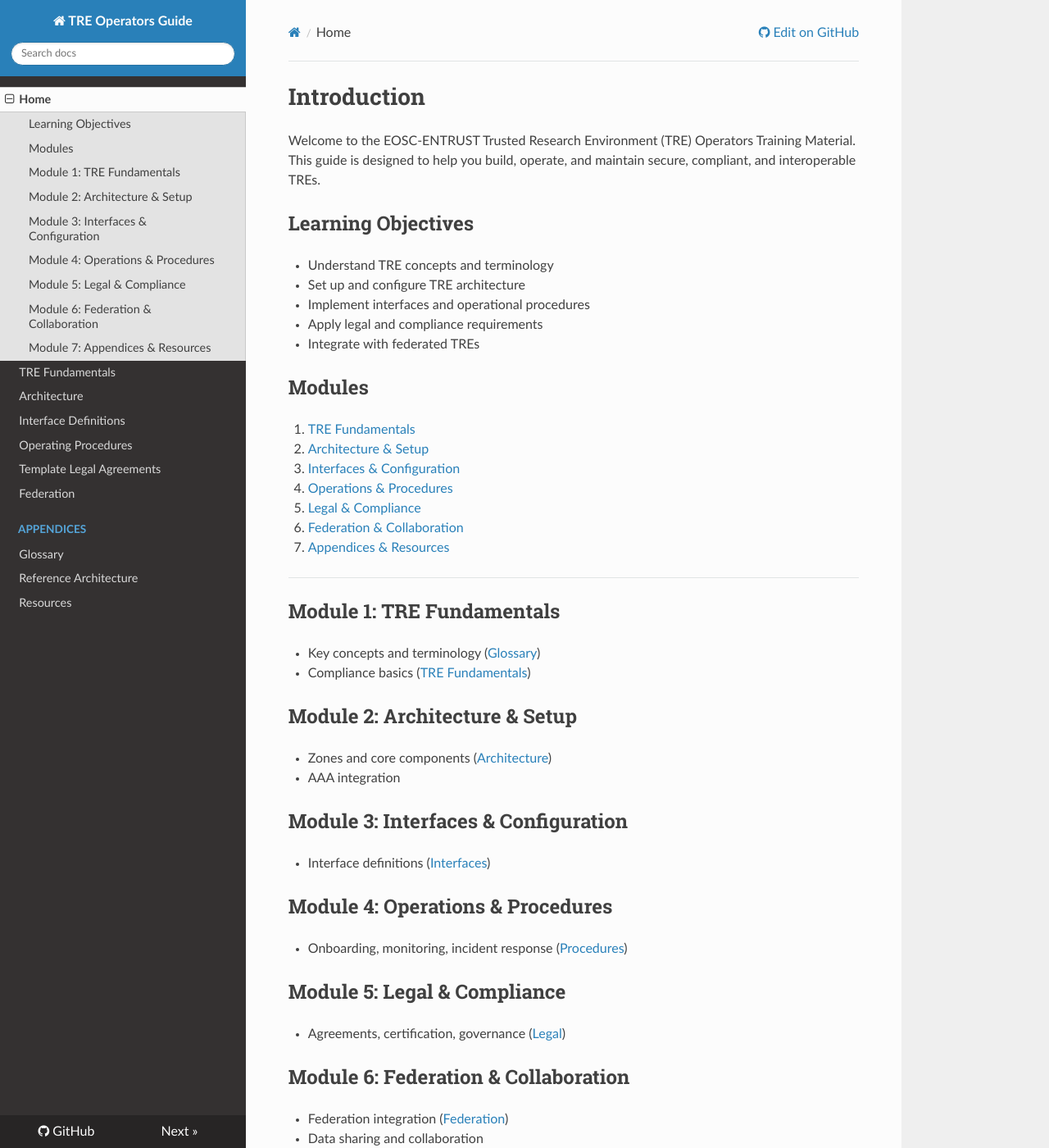
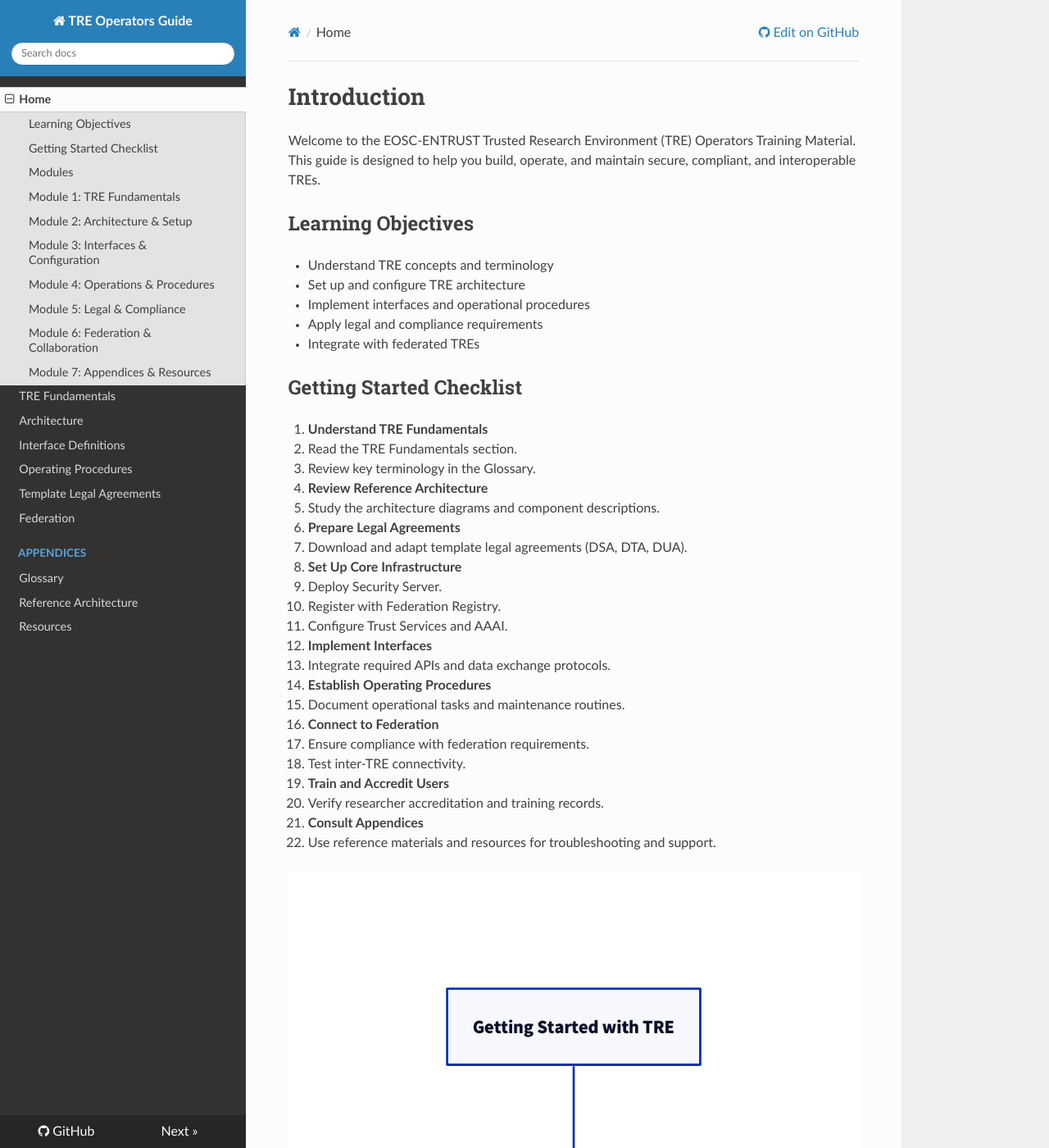
Before and after one commit to unioslo/tre-operators-docs, an MkDocs documentation site: the page built from docs/index.md, in a window 1280 px wide and 1400 px high. Shown: the whole window at 82% size. Built offline with MkDocs 1.6.1, drawn with Linux system fonts in a browser that asks for light colours; nearby versions of some CDN libraries; some of the changed text lies outside the part shown.

Commit message:
Implement code changes to enhance functionality and improve performance

```diff
--- a/docs/index.md
+++ b/docs/index.md
@@ -8,6 +8,42 @@ Welcome to the EOSC-ENTRUST Trusted Research Environment (TRE) Operators Trainin
 - Implement interfaces and operational procedures
 - Apply legal and compliance requirements
 - Integrate with federated TREs
+
+## Getting Started Checklist
+
+1. **Understand TRE Fundamentals**
+   - Read the TRE Fundamentals section.
+   - Review key terminology in the Glossary.
+
+2. **Review Reference Architecture**
+   - Study the architecture diagrams and component descriptions.
+
+3. **Prepare Legal Agreements**
+   - Download and adapt template legal agreements (DSA, DTA, DUA).
+
+4. **Set Up Core Infrastructure**
+   - Deploy Security Server.
+   - Register with Federation Registry.
+   - Configure Trust Services and AAAI.
+
+5. **Implement Interfaces**
+   - Integrate required APIs and data exchange protocols.
+
+6. **Establish Operating Procedures**
+   - Document operational tasks and maintenance routines.
+
+7. **Connect to Federation**
+   - Ensure compliance with federation requirements.
+   - Test inter-TRE connectivity.
+
+8. **Train and Accredit Users**
+   - Verify researcher accreditation and training records.
+
+9. **Consult Appendices**
+   - Use reference materials and resources for troubleshooting and support.
+
+![Getting Started Flowchart](images/getting-started-tre.png)
+*Figure: TRE Getting Started Flowchart*
 
 ## Modules
 
```
Also changed, not shown: docs/images/getting-started-tre.png (added).
